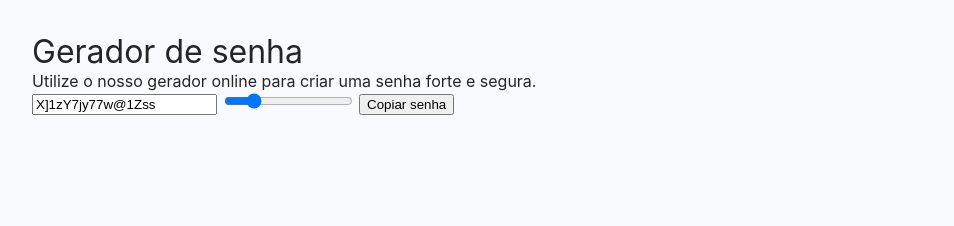
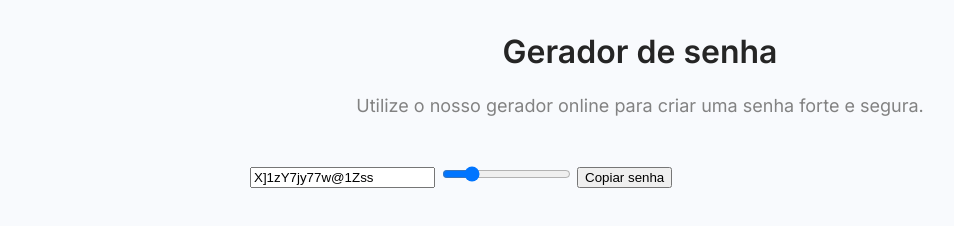
Before and after one commit to CarlosFortunatoDev/Password-Generator, a plain HTML site: page index.html in a window 1280 px wide. Shown: the whole page, without its empty margins (0-954 px from the left). Drawn offline with Linux system fonts and the light colour scheme.

Commit message:
Formatando o título

```diff
--- a/assets/css/style.css
+++ b/assets/css/style.css
@@ -4,3 +4,24 @@ body{
     color: #252525;
     padding: 2rem;
 }
+
+main {
+    max-width: 780px;
+    margin: 0 auto;
+}
+
+.hero{
+    text-align: center;
+    padding-bottom: 3rem;
+}
+
+.hero .title {
+    font-size: 2rem;
+    font-weight: bold;
+    padding-bottom: 1.5rem;
+}
+
+.hero .subtitle{
+    font-size: 1.125rem;
+    color: #828282;
+}
--- a/index.html
+++ b/index.html
@@ -1,21 +1,34 @@
 <!DOCTYPE html>
 <html lang="pt-br">
+
 <head>
     <meta charset="UTF-8">
     <meta name="viewport" content="width=device-width, initial-scale=1.0">
     <link rel="stylesheet" href="assets/css/reset.css">
     <link rel="stylesheet" href="assets/css/style.css">
+    <link rel="preconnect" href="https://fonts.googleapis.com">
+    <link rel="preconnect" href="https://fonts.gstatic.com" crossorigin>
+    <link href="https://fonts.googleapis.com/css2?family=Inter:wght@400;600&display=swap" rel="stylesheet">
     <title>Gerador de senha forte</title>
 </head>
+
 <body>
-    <h1>Gerador de senha</h1>
-    <p>Utilize o nosso gerador online para criar uma senha forte e segura.</p>
+    <main>
+        <section class="hero">
+            <h1 class="title">Gerador de senha</h1>
+            <p class="subtitle">Utilize o nosso gerador online para criar uma senha forte e segura.</p>
+        </section>
 
-    <input type="text" name="password" id="password"/>
+        <input type="text" name="password" id="password" />
 
-    <input type="range" name="password-length" id="password-length" value="16" min="4" max="64"/>
+        <input type="range" name="password-length" id="password-length" value="16" min="4" max="64" />
 
-    <button id="copy">Copiar senha</button>
+        <button id="copy">Copiar senha</button>
+    </main>
+
+
+
     <script src="assets/js/index.js"></script>
 </body>
+
 </html>
```
